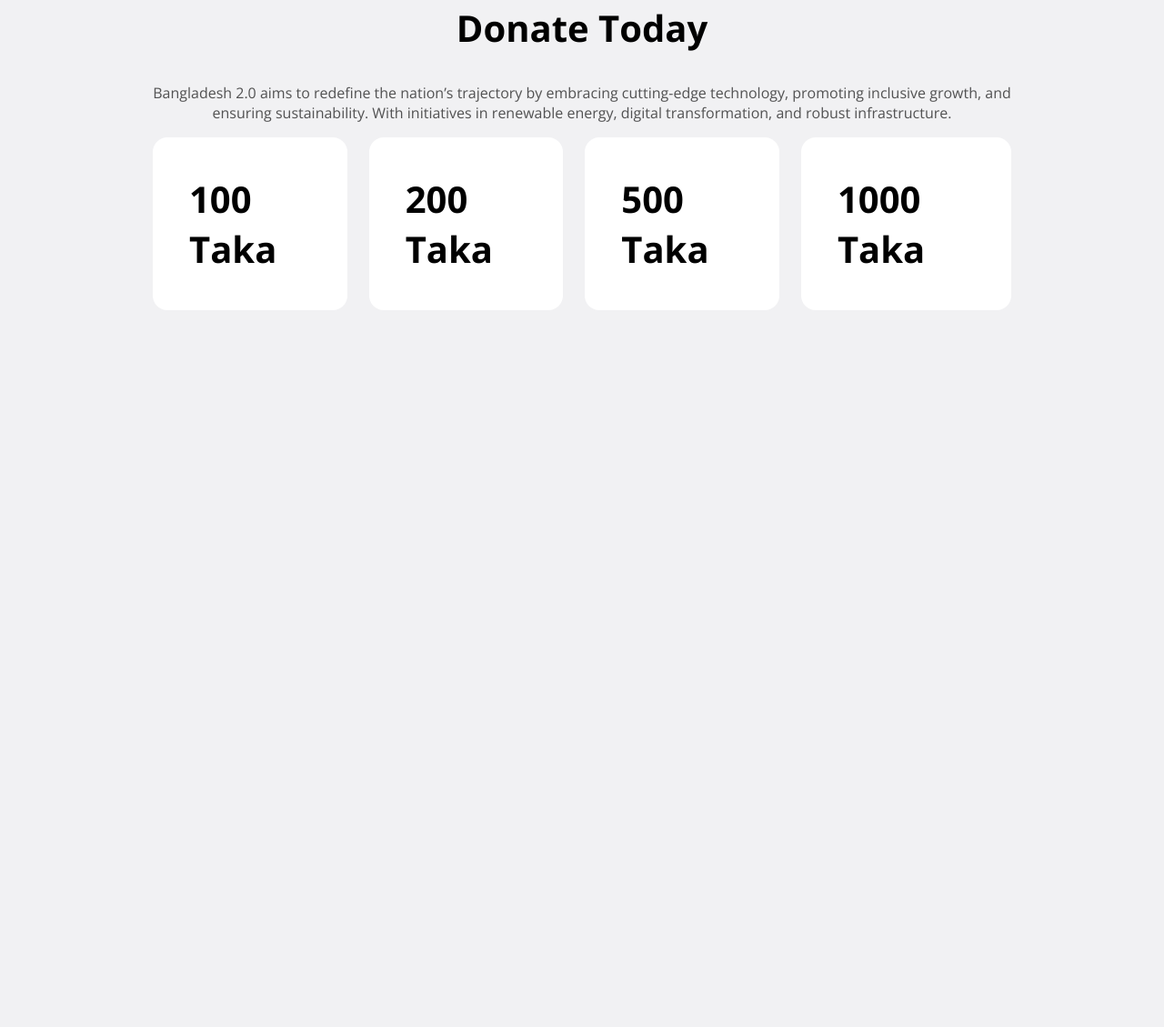
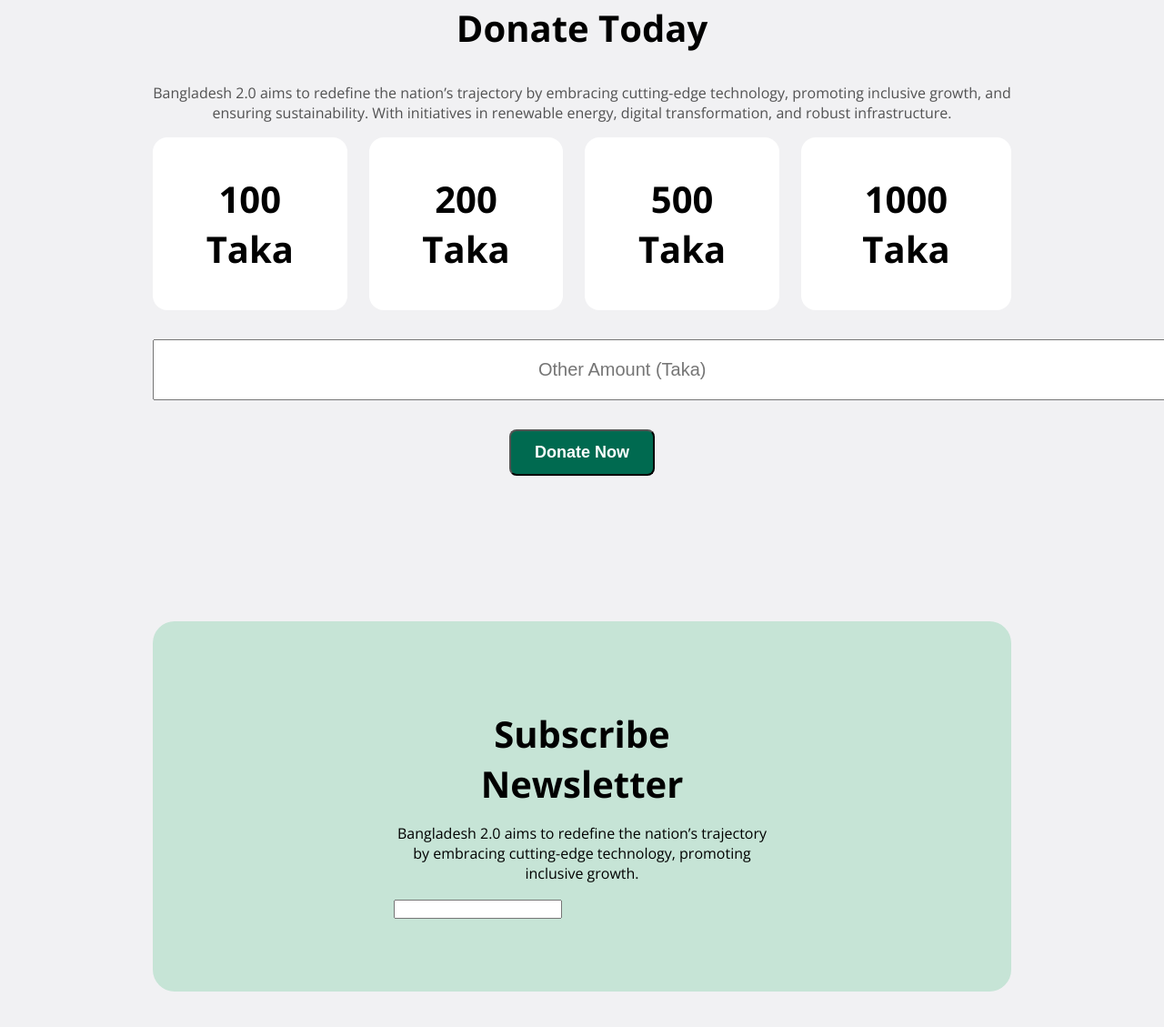
Before and after one commit to radin-111/assignment-01, a plain HTML site: page index.html in a window 1280 px wide. Shown: the part 3553-4682 px from the top of the page at 91% size. Before the commit the page ends 3974 px from the top, so only its background shows below. Drawn offline with nearby package versions, Linux system fonts and the light colour scheme.

Commit message:
Adding Subcscribe newsletter section

```diff
--- a/index.html
+++ b/index.html
@@ -118,6 +118,26 @@
                 <div class="dtaka">500 Taka</div>
                 <div class="dtaka">1000 Taka</div>
             </div>
+            <div >
+                <input type="text" name="" id="" class="ipn" placeholder="Other Amount (Taka)">
+            </div>
+            <button class="donate btn-c">Donate Now</button>
+
+
+        </section>
+        <section class="snews  padm">
+            <div class="snwesc">
+                <h3 class="title">Subscribe Newsletter</h3>
+                <p class="titledes">Bangladesh 2.0 aims to redefine the nation’s trajectory by embracing cutting-edge technology, promoting inclusive growth.</p>
+
+            </div>
+            <div class="inpusec">
+                <input type="text" name="" id="" class="lastin">
+            </div>
+                <div class="bttn">
+                    <btn-c class="btn"></btn-c>
+                </div>
+
 
         </section>
     </main>
--- a/styles/style.css
+++ b/styles/style.css
@@ -200,3 +200,32 @@
 .dtaka:hover{
     background-color: #C6E4D6;
 }
+
+.ipn{
+
+    padding: 20px 422px;
+    margin-top: 32px;
+    margin-bottom: 32px;
+
+    font-size: 20px;
+    color: rgba(14, 14, 14, 0.3);
+}
+.donate{
+    text-align: center;
+    margin-bottom: 80px;
+}
+.snews{
+    padding: 80px 265px;
+    background-color: #C6E4D6;
+    border-radius: 24px;
+
+}
+.snwesc{
+    text-align: center;
+
+}
+.title{
+    font-weight: bold;
+    font-size: 40px;
+    margin: 16px;
+}
```
